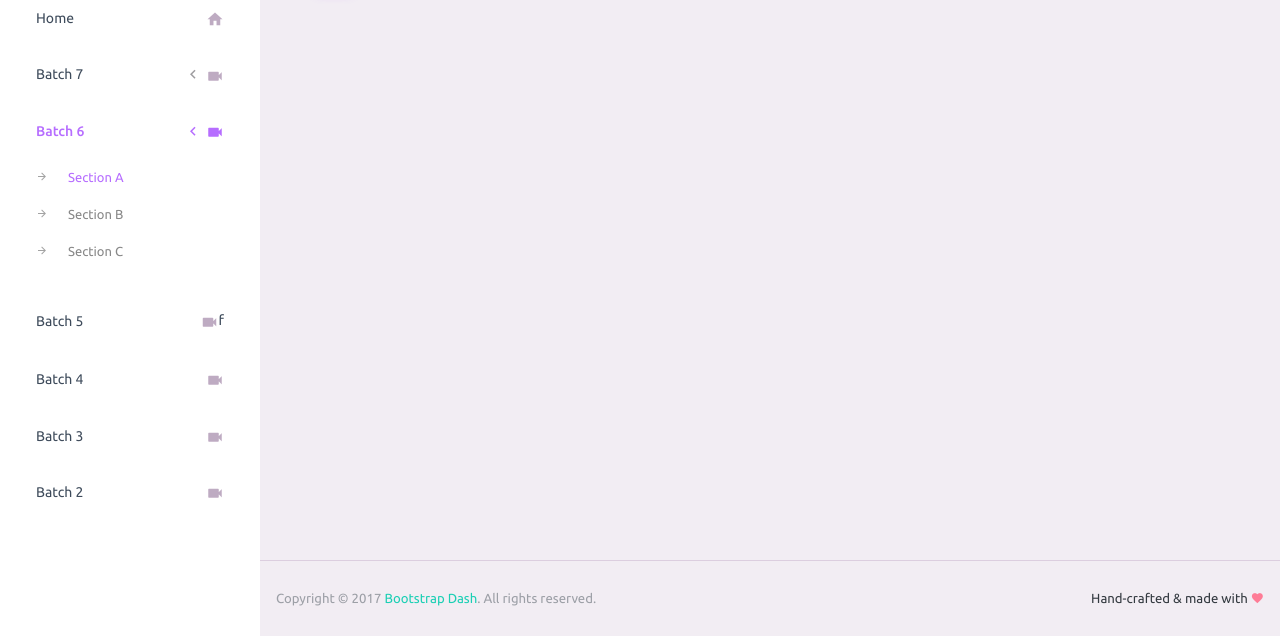
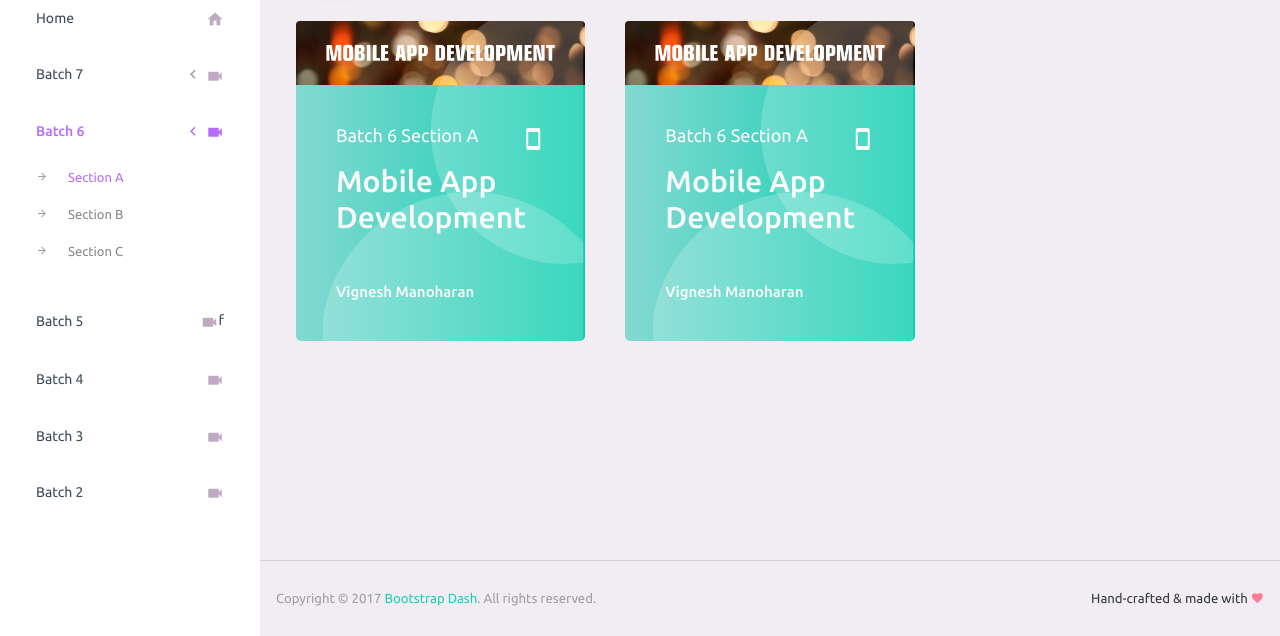
Before and after one commit to CrimsonPiZza/ORC-DashBoard, a website: page pages/Batch 6/section_A.html in a window 1280 px wide. Shown: the part 164-800 px from the top of the page. Drawn offline with Linux system fonts and the light colour scheme; files that its build step writes are made by us from their sources.

Commit message:
Update section_A.html

```diff
--- a/pages/Batch 6/section_A.html
+++ b/pages/Batch 6/section_A.html
@@ -225,6 +225,34 @@
 
           <div class="row">
 
+              <div class="col-md-4 stretch-card grid-margin">
+                <div class="card bg-gradient-success card-img-holder text-light">
+                    <img src="../../images/stream_banner/1.jpg" style="width:100%;height:100%" class="rounded-top">
+                    <div class="card-body">
+                      <img src="../../images/dashboard/circle.svg" class="card-img-absolute" alt="circle-image"/>
+                      <h4 class="font-weight-normal mb-3">Batch 6 Section A
+                        <i class="mdi mdi-cellphone  mdi-24px float-right"></i>
+                      </h4>
+                      <h2 class="mb-5">Mobile App Development</h2>
+                      <h6 class="card-text">Vignesh Manoharan</h6>
+                    </div>
+                  </div>
+                </div>
+
+                <div class="col-md-4 stretch-card grid-margin">
+                    <div class="card bg-gradient-success card-img-holder text-light">
+                        <img src="../../images/stream_banner/1.jpg" style="width:100%;height:100%" class="rounded-top">
+                        <div class="card-body">
+                          <img src="../../images/dashboard/circle.svg" class="card-img-absolute" alt="circle-image"/>
+                          <h4 class="font-weight-normal mb-3">Batch 6 Section A
+                            <i class="mdi mdi-cellphone  mdi-24px float-right"></i>
+                          </h4>
+                          <h2 class="mb-5">Mobile App Development</h2>
+                          <h6 class="card-text">Vignesh Manoharan</h6>
+                        </div>
+                      </div>
+                    </div>
+
           </div>
 
         </div>
```
